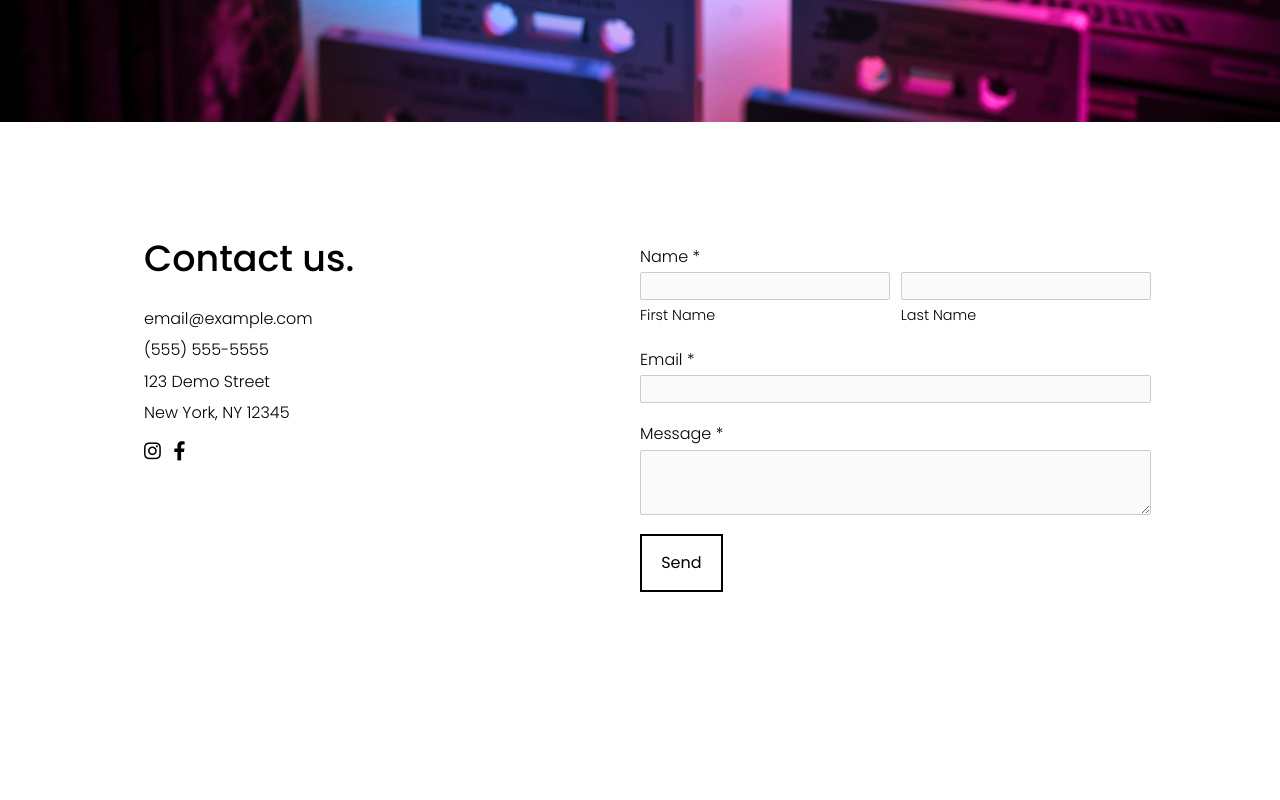
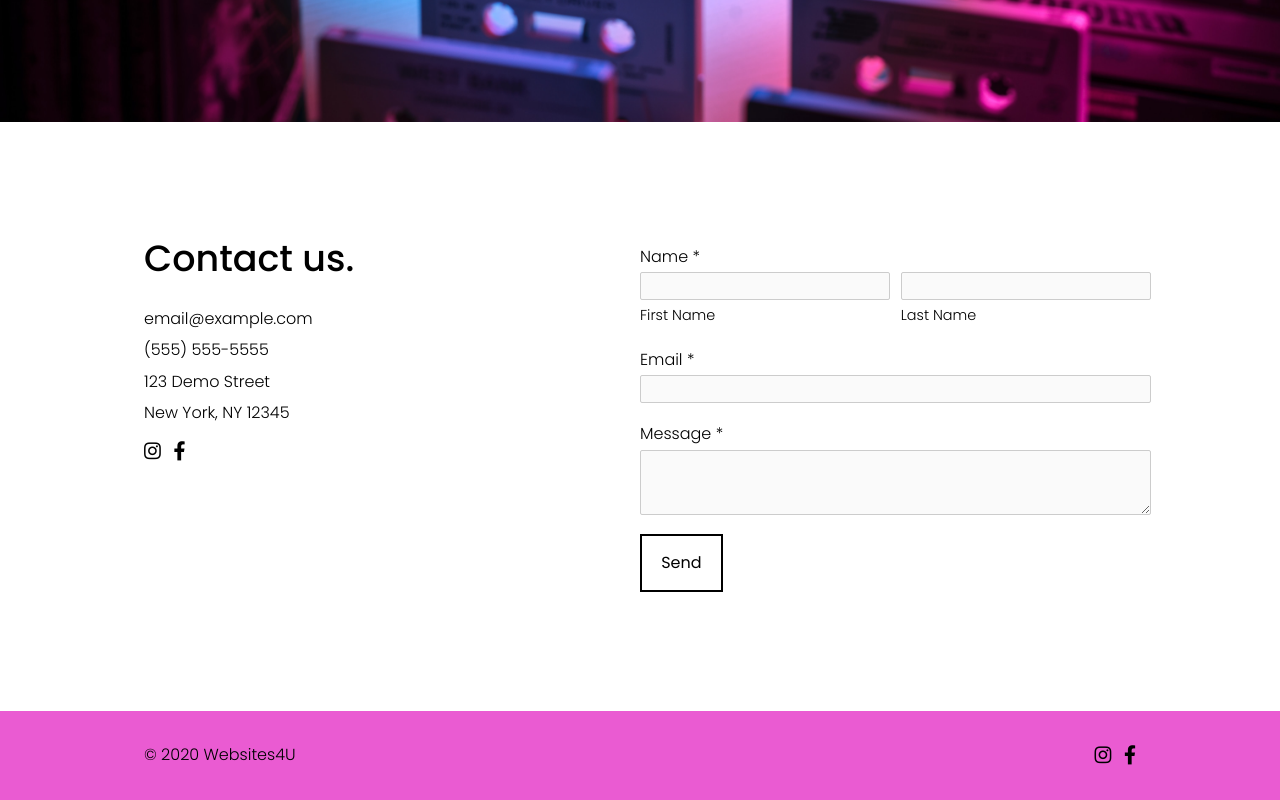
Before and after one commit to s-davies/websites4u, a React (Create React App) app: page / in a window 1280 px wide. Shown: the part 3955-4755 px from the top of the page. Before the commit the page ends 4666 px from the top, so only its background shows below. Built offline with nearby package versions, Linux system fonts and the light colour scheme.

Commit message:
add footer

```diff
--- a/src/App.css
+++ b/src/App.css
@@ -392,9 +392,23 @@ box-shadow: 0px 0px 10px 3px rgba(100, 100, 100, 0.49);
   padding-bottom: 2vw;
 }
 
-i {
+.contact i {
   padding-top: 1vw;
   padding-right: 1vw;
   font-size: 1.2em;
   color: black;
 }
+
+footer {
+  display: flex;
+  justify-content: space-between;
+  align-items: center;
+  background-color: #EA5BD2;
+  padding: calc(1vw + 1rem) calc(10vw + 1rem);
+}
+
+footer i {
+  padding-left: 1vw;
+  font-size: 1.2em;
+  color: black;
+}
--- a/src/home.jsx
+++ b/src/home.jsx
@@ -136,6 +136,13 @@ class Home extends React.Component {
                         <button>Send</button>
                     </div>
                 </div>
+                <footer>
+                    <h6>© 2020 Websites4U</h6>
+                    <div>
+                        <a href="/"><i className="fab fa-instagram"></i></a>
+                        <a href="/"><i className="fab fa-facebook-f"></i></a>
+                    </div>
+                </footer>
             </div>
         );
     }
```
